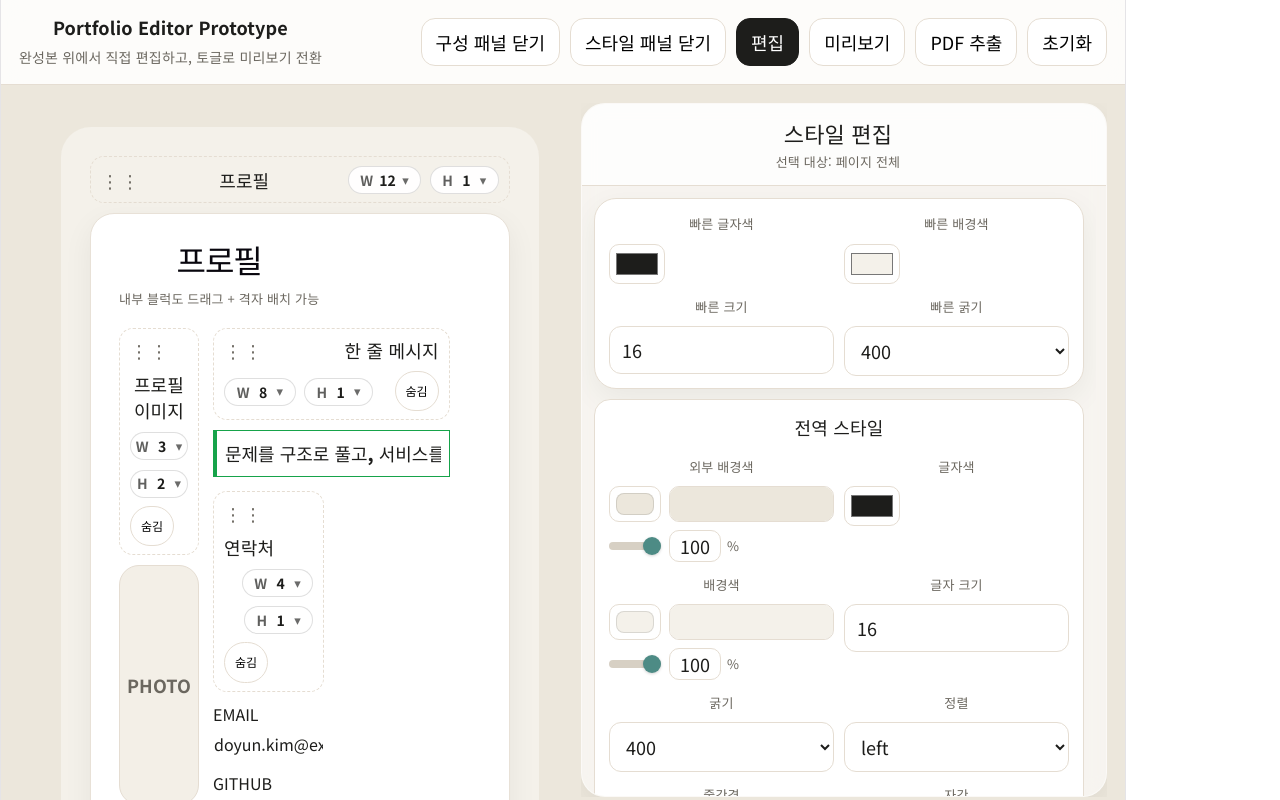
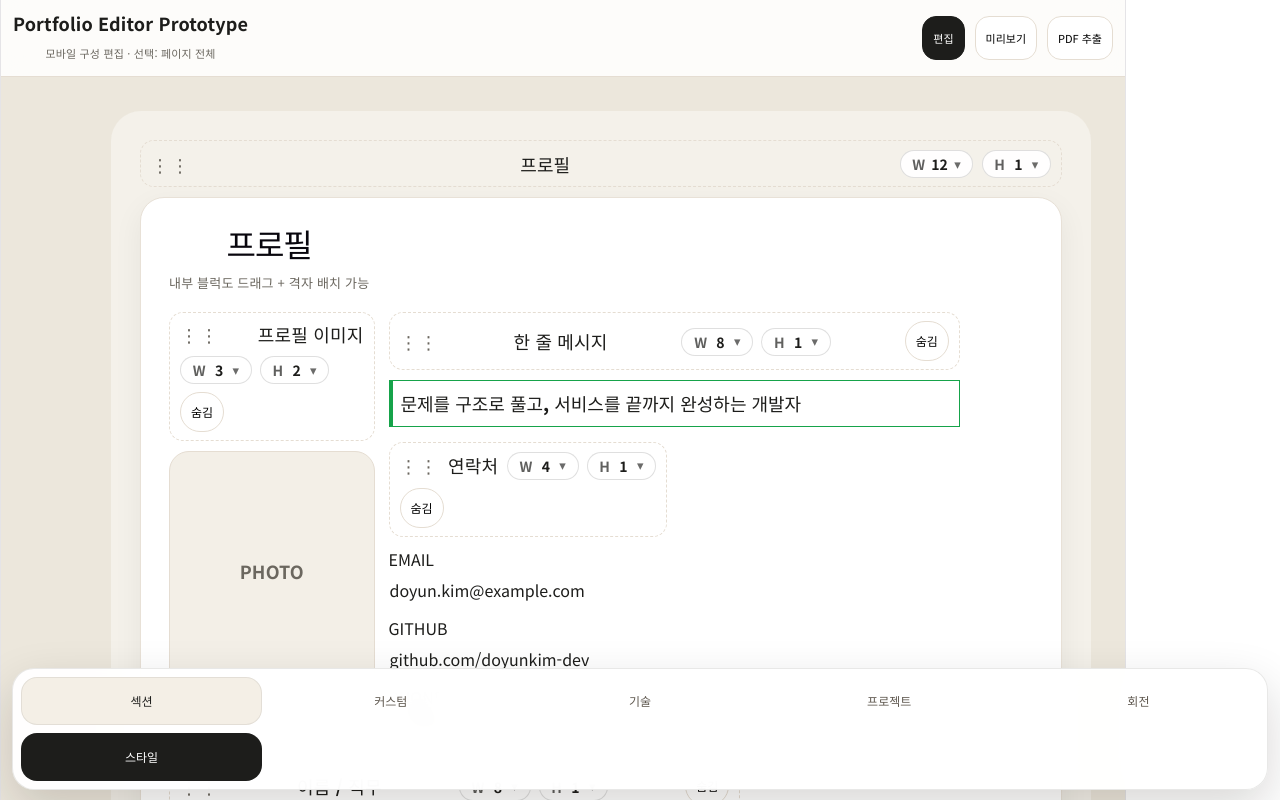
Before and after one commit to hdg5639/portfolio_editor, a React (Vite) app in the folder portfolio_edit/: page / in a window 1280 px wide. Shown: the top 800 px of the page. Built offline with nearby package versions, Linux system fonts and the light colour scheme; the HTML template or start-up script is replaced by a standard one.

Commit message:
fix/refactor 모바일 UI/UX 4차

```diff
--- a/portfolio_edit/src/hooks/usePortfolioStore.js
+++ b/portfolio_edit/src/hooks/usePortfolioStore.js
@@ -1,6 +1,20 @@
 import { useEffect, useMemo, useState } from 'react';
 
 const MOBILE_BREAKPOINT = 920;
+
+function detectMobileViewport() {
+    if (typeof window === 'undefined') return false;
+
+    const width = window.innerWidth;
+    const height = window.innerHeight;
+    const shortSide = Math.min(width, height);
+
+    const hasCoarsePointer = window.matchMedia?.('(pointer: coarse)').matches ?? false;
+    const noHover = window.matchMedia?.('(hover: none)').matches ?? false;
+
+    return shortSide <= MOBILE_BREAKPOINT && (hasCoarsePointer || noHover);
+}
+
 import {
     defaultPortfolio,
     createSkill,
@@ -283,7 +297,7 @@ export function usePortfolioStore() {
         showContentPanel: true,
         showStylePanel: true,
         showEditHelpers: true,
-        isMobile: typeof window !== 'undefined' ? window.innerWidth <= MOBILE_BREAKPOINT : false,
+        isMobile: detectMobileViewport(),
         mobileEditorMode: 'layout',
         mobileLayoutTool: 'sections',
         mobileStyleTool: 'text',
@@ -299,7 +313,8 @@ export function usePortfolioStore() {
         if (typeof window === 'undefined') return undefined;
 
         const syncViewport = () => {
-            const isMobile = window.innerWidth <= MOBILE_BREAKPOINT;
+            const isMobile = detectMobileViewport();
+
             setUi((prev) => ({
                 ...prev,
                 isMobile,
--- a/portfolio_edit/src/styles/responsive.css
+++ b/portfolio_edit/src/styles/responsive.css
@@ -134,3 +134,30 @@
         font-size: 12px;
     }
 }
+
+@media (max-height: 920px) and (orientation: landscape) {
+    .mobile-app-shell .layout-shell {
+        padding: 10px 10px 104px;
+        grid-template-columns: 1fr !important;
+    }
+
+    .mobile-app-shell .topbar-inner {
+        padding: 10px 12px;
+        gap: 8px;
+    }
+
+    .mobile-app-shell .topbar-left p {
+        font-size: 11px;
+    }
+
+    .mobile-app-shell .topbar-right button {
+        padding: 8px 10px;
+        font-size: 11px;
+    }
+
+    .mobile-editor-sheet {
+        width: min(94vw, 700px);
+        max-height: 84vh;
+        top: 50%;
+    }
+}
```
